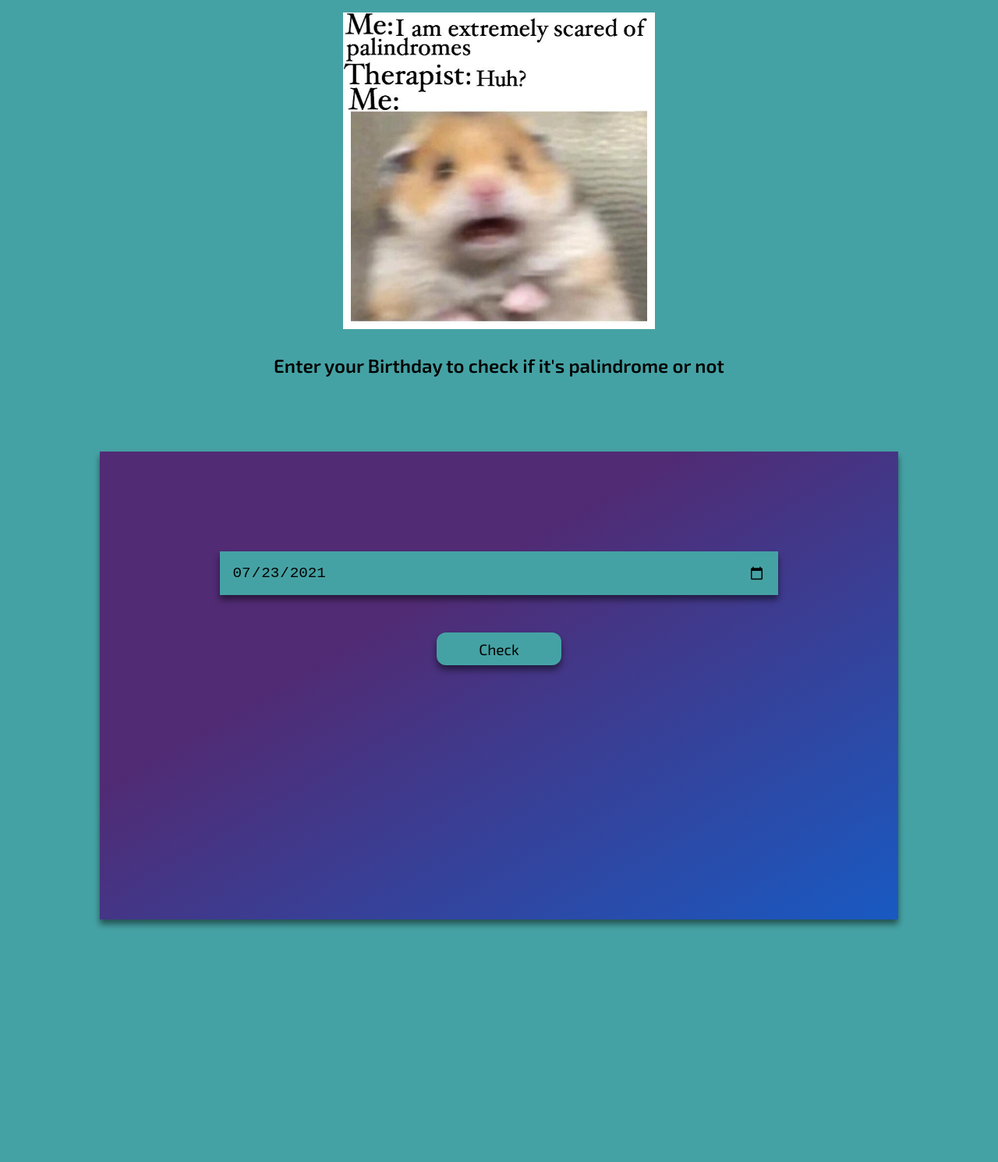
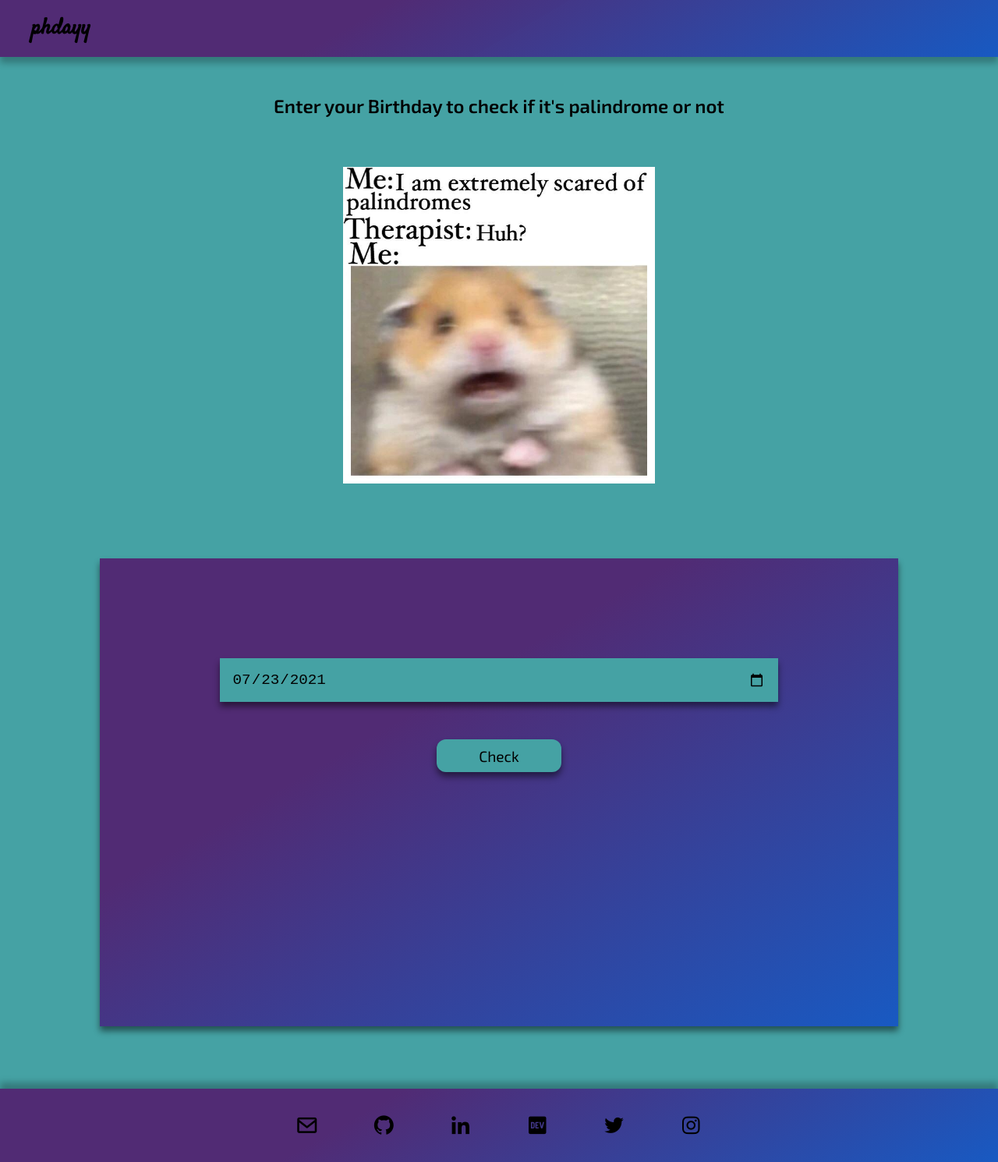
Before and after one commit to SobhanDash/Palindrome-Birthday, a plain HTML site: page index.html in a window 1280 px wide. Shown: the whole page at 78% size. Before the commit the page ends 1259 px from the top, so only its background shows below. Drawn offline with nearby package versions, Linux system fonts and the light colour scheme.

Commit message:
added loading animation and nav, footer

```diff
--- a/index.html
+++ b/index.html
@@ -4,17 +4,23 @@
     <meta charset="UTF-8" />
     <meta http-equiv="X-UA-Compatible" content="IE=edge" />
     <meta name="viewport" content="width=device-width, initial-scale=1.0" />
+    <link rel="stylesheet" href="https://cdn.jsdelivr.net/npm/boxicons@latest/css/boxicons.min.css">
     <link rel="stylesheet" href="./style.css" />
     <title>Palindrome Birthday</title>
   </head>
   <body>
+    <nav>
+      <div class="nav-header">
+        <div class="title"><h2>phdayy</h2></div>
+      </div>
+    </nav>
     <section>
       <div class="img-container">
+        <h1>Enter your Birthday to check if it's palindrome or not</h1>
         <img
           src="./assets/meme.jpg"
           alt="Me: I am scared of Palindromes My Therapist: Huh? Me: Scared hamster meme"
         />
-        <h1>Enter your Birthday to check if it's palindrome or not</h1>
       </div>
 
       <div class="card">
@@ -22,11 +28,51 @@
           <input type="date" name="date" id="birthday" />
           <button class="check">Check</button>
         </div>
+        <div class="loading">
+          <img src="./assets/giphy.gif" alt="loading gif" />
+        </div>
         <div class="output">
           <div id="outputMsg"></div>
         </div>
       </div>
     </section>
+
+    <footer>
+        <ul class="non-bullet">
+            <li class="inline-list">
+                <a class="link" href="mailto: sobhan7dash@gmail.com">
+                    <i class="bx bx-envelope"></i>
+                </a>
+            </li>
+            <li class="inline-list">
+                <a class="link" href="https://github.com/SobhanDash">
+                    <i class='bx bxl-github'></i>
+                </a>
+            </li>
+            <li class="inline-list">
+                <a class="link" href="https://bit.ly/33dlIbc">
+                    <i class='bx bxl-linkedin'></i>
+                </a>
+            </li>
+            <li class="inline-list">
+                <a class="link" href="https://dev.to/sobhandash">
+                    <i class='bx bxl-dev-to'></i>
+                </a>
+            </li>
+            <li class="inline-list">
+                <a class="link" href="https://twitter.com/neo_kaizerr">
+                    <i class='bx bxl-twitter'></i>
+                </a>
+            </li>
+            <li class="inline-list">
+                <a class="link" href="https://www.instagram.com/n_e_o_007/">
+                    <i class='bx bxl-instagram'></i>
+                </a>
+            </li>
+        </ul>
+        </div>
+    </footer>
+
     <script src="./index.js"></script>
   </body>
 </html>
--- a/index.js
+++ b/index.js
@@ -1,6 +1,8 @@
 const date = document.querySelector("#birthday");
 const output = document.querySelector("#outputMsg");
 const checkBtn = document.querySelector(".check");
+const loading = document.querySelector(".loading");
+loading.style.display = "none"
 
 //Setting max date to today, if entered without data will trigger
 let today = new Date();
@@ -111,8 +113,14 @@ function checkPalindrome(date) {
 
 //Button trigger to check
 checkBtn.addEventListener("click", () => {
+  output.style.display = "none"
+  loading.style.display = "block"
   if (!date.value) {
     output.innerText = "Enter a valid date";
   }
   checkPalindrome(date.value);
+  setTimeout(()=>{
+    loading.style.display = "none"
+    output.style.display = "block";
+  }, 3000)
 });
--- a/style.css
+++ b/style.css
@@ -1,4 +1,5 @@
-@import url("https://fonts.googleapis.com/css2?family=Exo+2:wght@400;600&display=swap");
+@import url("https://fonts.googleapis.com/css2?family=Exo+2:wght@400;600&family=Satisfy&display=swap");
+
 * {
   margin: 0;
   padding: 0;
@@ -9,6 +10,26 @@ html,
 body {
   background: rgba(69, 162, 164, 1);
   font-family: "Exo 2", sans-serif;
+}
+
+.nav-header {
+  background: linear-gradient(
+    150deg,
+    rgba(81, 43, 116, 1) 36%,
+    rgba(24, 89, 194, 0.993) 100%
+  );
+  display: flex;
+  box-shadow: 0 8px 8px rgba(0, 0, 0, 0.25);
+  backdrop-filter: blur(6px);
+  -webkit-backdrop-filter: blur(6px);
+  font-family: "Satisfy", cursive;
+  font-size: 1.2rem;
+}
+
+.nav-header h2 {
+  text-align: center;
+  padding: 1rem;
+  margin-left: 1.5rem;
 }
 
 .card {
@@ -37,8 +58,8 @@ body {
   margin: 1rem;
 }
 
-.img-container h1{
-  margin: 1rem;
+.img-container h1 {
+  margin: 3rem;
   text-align: center;
 }
 
@@ -90,3 +111,67 @@ body {
   display: block;
   font-size: 1.2rem;
 }
+
+.loading img {
+  width: 250px;
+  margin: 2rem auto;
+  display: block;
+}
+
+footer {
+  background: linear-gradient(
+    150deg,
+    rgba(81, 43, 116, 1) 36%,
+    rgba(24, 89, 194, 0.993) 100%
+  );
+  display: flex;
+  box-shadow: 0 -8px 8px rgba(0, 0, 0, 0.25);
+  font-family: "Satisfy", cursive;
+  font-size: 1rem;
+  align-items: center;
+  padding: 1rem;
+  margin-top: 0.5rem;
+  justify-content: space-around;
+  flex-wrap: wrap;
+}
+
+.non-bullet {
+  list-style: none;
+}
+
+.inline-list {
+  display: inline;
+  padding: 0rem 0.4rem;
+}
+
+.link {
+  box-sizing: border-box;
+  text-decoration: none;
+  width: max-content;
+  min-width: 140px;
+  border-radius: 0.5rem;
+  padding: 0.5rem 0.6rem 0.5rem 0.6rem;
+  color: var(--nav);
+  margin: 1rem 0rem;
+}
+
+footer i {
+  font-size: 30px;
+  margin: 1rem;
+}
+
+footer span {
+  cursor: pointer;
+  justify-content: space-between;
+}
+
+@media screen and (max-width: 760px) {
+  .inline-list {
+    margin-left: 1rem;
+    padding: 0 1rem;
+  }
+  footer i {
+    font-size: 35px;
+    margin: 1rem;
+  }
+}
```
